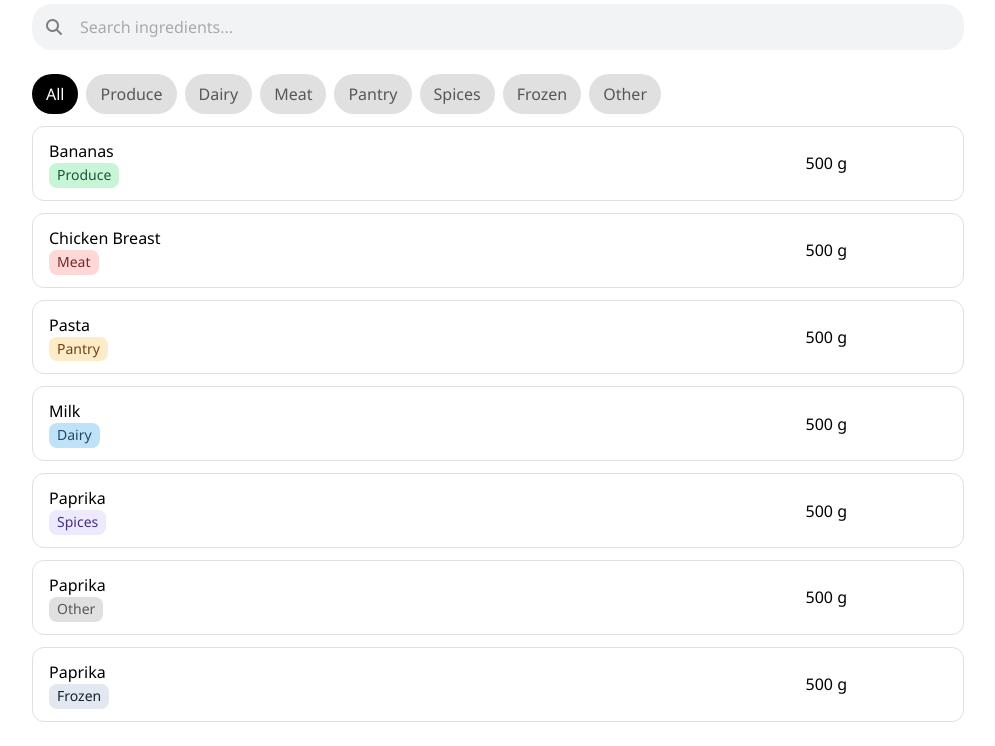
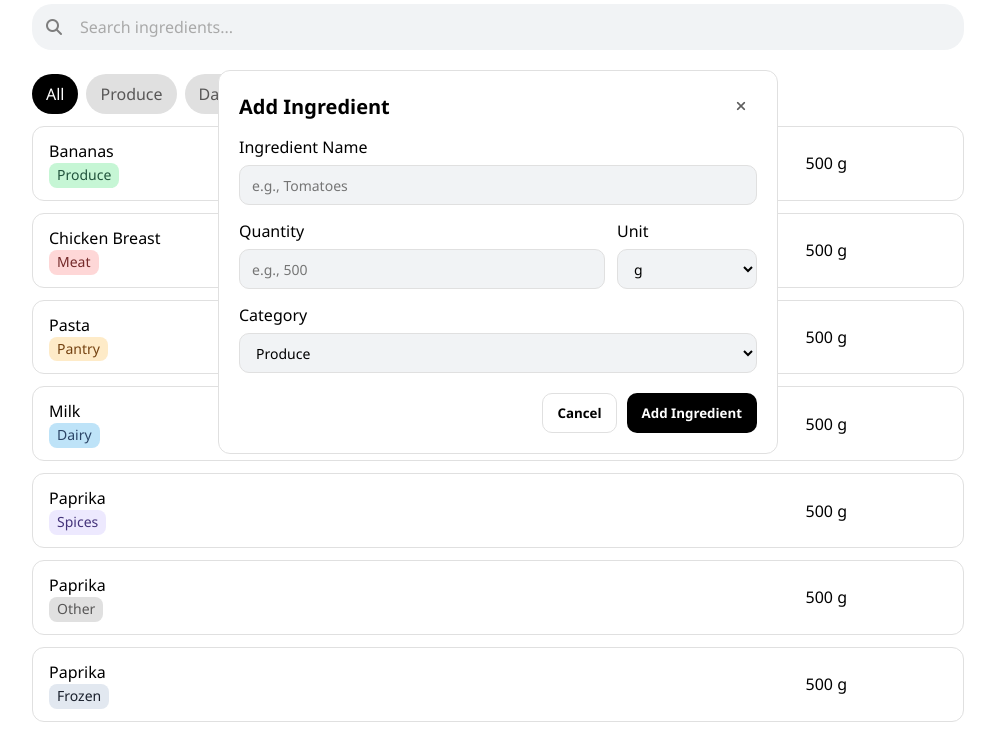
Before and after one commit to Gurehmat/PantryCheff-App, a plain HTML site: page index.html in a window 1280 px wide. Shown: the part 138-884 px from the top of the page, without its empty margins (142-1137 px from the left). Drawn offline with Linux system fonts and the light colour scheme.

Commit message:
modal stylized

```diff
--- a/index.html
+++ b/index.html
@@ -223,10 +223,10 @@
       </div>
     </div>
   </main>
-  <dialog class="modal_wrapper">
+  <dialog class="modal_wrapper" open>
     <div class="modal_title">
       <h3>Add Ingredient</h3>
-      <button class="iconbtn--close_modal">
+      <button type="button" class="iconbtn--close iconbtn" aria-label="Close dialog">
         <i class="fa-solid fa-xmark"></i>
       </button>
     </div>
@@ -238,21 +238,33 @@
       </div>
 
       <div class="field-row">
+        <div class="field field--qty">
           <label for="ingredient_quantity">Quantity</label>
-        <input type="number" id="ingredient_quantity" name="ingredient_quantity" placeholder="e.g., 1 kg" />
+          <input
+            type="number"
+            id="ingredient_quantity"
+            name="ingredient_quantity"
+            placeholder="e.g., 500"
+            min="0"
+            step="any"
+          />
+        </div>
 
+        <div class="field field--unit">
           <label for="ingredient_unit">Unit</label>
-        <select id="ingredient_unit" name="ingredient_unit" placeholder="e.g., g, kg, L">
+          <select id="ingredient_unit" name="ingredient_unit">
             <option value="g">g</option>
             <option value="kg">kg</option>
+            <option value="mL">mL</option>
             <option value="L">L</option>
-          <option value="mL">mL</option>
             <option value="pcs">pcs</option>
             <option value="cups">cups</option>
             <option value="tbsp">tbsp</option>
             <option value="tsp">tsp</option>
           </select>
         </div>
+      </div>
+
 
       <div class="field">
         <label for="ingredient_category">Category</label>
--- a/styles.css
+++ b/styles.css
@@ -309,3 +309,124 @@ a {
     background-color: #EDE9FE;
     color: #44337A;
 }
+
+.modal_wrapper {
+  /* size */
+  width: min(560px, 92vw);
+
+  position: fixed;
+  top: 50%;
+  left: 50%;
+  transform: translate(-50%, -50%);
+
+  /* card look */
+  padding: 20px;
+  border: 1px solid #E0E0E0;
+  border-radius: 12px;
+  background: #fff;
+
+  /* remove the browser default dialog look */
+  outline: none;
+  margin: 0;
+}
+
+.iconbtn--close {
+  width: 32px;
+  height: 32px;
+  border-radius: 10px; /* Figma uses slightly rounded, not full circle */
+  color: #5E5E5E;
+}
+
+.iconbtn--close:hover {
+  background: #f1f3f5;
+}
+
+.iconbtn--close:focus-visible {
+  outline: 2px solid #A9A9A9;
+  outline-offset: 2px;
+}
+
+
+.modal_wrapper::backdrop {
+  background: rgba(0, 0, 0, 0.35);
+}
+
+.modal_title {
+  display: flex;
+  align-items: center;
+  justify-content: space-between;
+  margin-bottom: 12px;
+}
+
+.modal_title h3 {
+  margin: 0;
+  font-size: 20px;
+}
+
+.modal_form {
+  display: flex;
+  flex-direction: column;
+  gap: 14px;
+}
+
+.field {
+  display: flex;
+  flex-direction: column;
+  gap: 6px;
+}
+
+.field-row {
+  display: flex;
+  gap: 12px;
+}
+
+.field--qty {
+  flex: 1;
+}
+
+.field--unit {
+  width: 140px;
+}
+
+.modal_form input,
+.modal_form select {
+  height: 40px;
+  padding: 0 12px;
+  border: 1px solid #E0E0E0;
+  border-radius: 10px;
+  background: #f1f3f5;
+  font-size: 14px;
+}
+
+.modal_form input:focus,
+.modal_form select:focus {
+  outline: none;
+  border-color: #A9A9A9;
+  background: #fff;
+}
+
+.modal_actions {
+  display: flex;
+  justify-content: flex-end;
+  gap: 10px;
+  margin-top: 6px;
+}
+
+.modal_btn {
+  height: 40px;
+  padding: 0 14px;
+  border-radius: 10px;
+  font-weight: 600;
+  cursor: pointer;
+  border: 1px solid transparent;
+}
+
+.modal_btn--secondary {
+  background: #fff;
+  border-color: #E0E0E0;
+}
+
+.modal_btn--primary {
+  background: #000;
+  color: #fff;
+}
```
Lines whose indentation alone changed are shown as unchanged.
